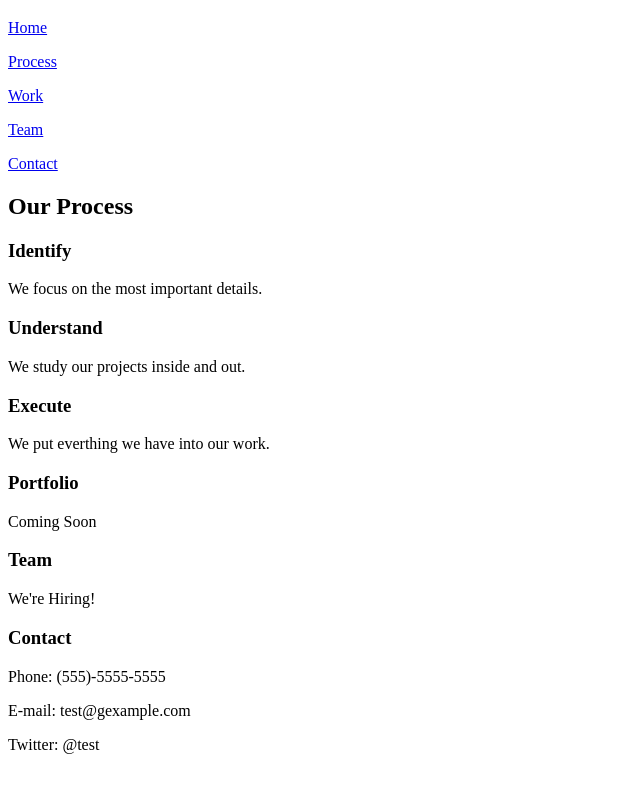
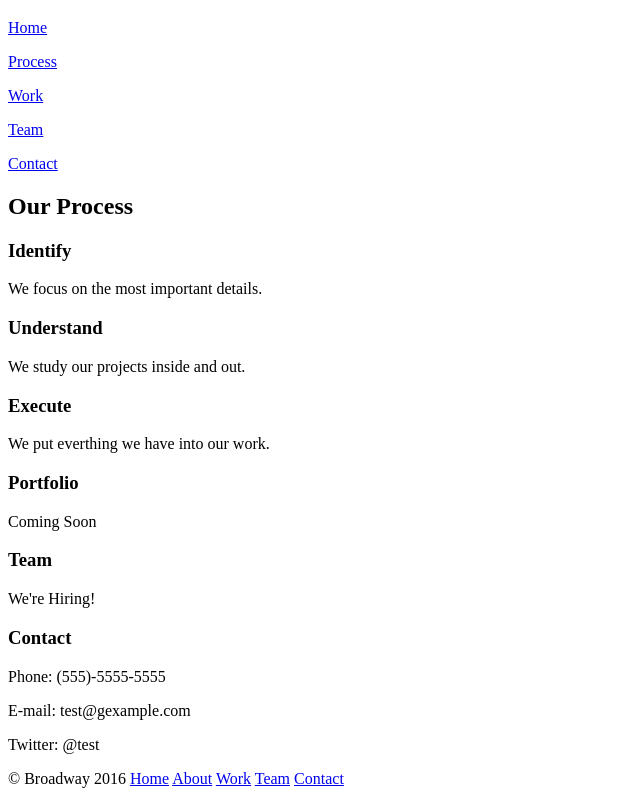
Before and after one commit to crateboy/broadway_design, a plain HTML site: page index.html in a window 1280 px wide. Shown: the part 61-865 px from the top of the page, without its empty margins (0-640 px from the left). Before the commit the page ends 831 px from the top, so only its background shows below. Drawn offline with Linux system fonts and the light colour scheme.

Commit message:
all html finished but img's

```diff
--- a/index.html
+++ b/index.html
@@ -48,8 +48,15 @@
 
     <!-- Footer -->
 
-    <div>
-
+    <div class="footer">
+      <p>
+      	&copy; Broadway 2016
+      	<a class="link" href="#home" >Home</a>
+      	<a class="link" href="#about" >About</a>
+      	<a class="link" href="#work" >Work</a>
+      	<a class="link" href="#team" >Team</a>
+      	<a class="link" href="#contact" >Contact</a>
+      </p>
 
 
     </div>
```
